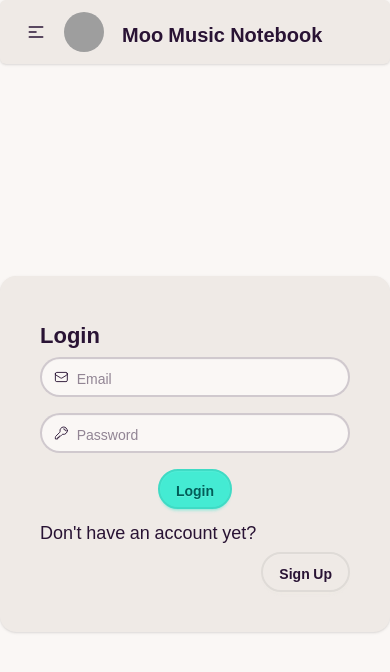
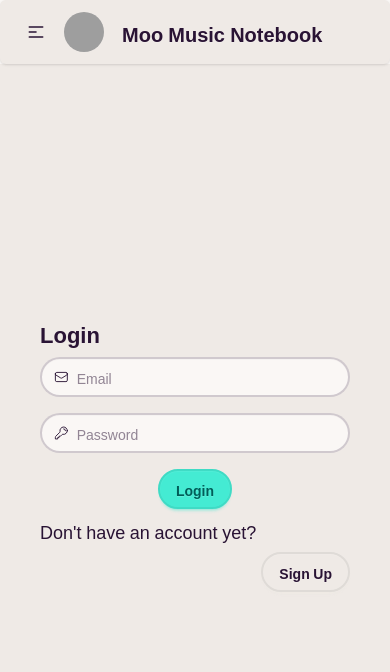
Before and after one commit to superquique/moo-client, a React (Vite) app: page /login in a window 390 px wide. Shown: the top 672 px of the page. Built offline with nearby package versions, Linux system fonts and the light colour scheme; no server answers; grey boxes are pictures that could not be loaded; a web font is replaced by a local one.

Commit message:
refactor: change login and signup cards to whole page on mobile

```diff
--- a/src/pages/LoginPage.jsx
+++ b/src/pages/LoginPage.jsx
@@ -37,8 +37,8 @@ function LoginPage(props) {
   };
 
   return (
-    <div className="flex-grow flex items-center justify-center bg-base-100">
-      <div className="card w-100 bg-base-200 card-xl shadow-sm">
+    <div className="flex flex-grow items-center justify-center bg-base-200 lg:bg-base-100">
+      <div className="lg:card w-100 bg-base-200 card-xl lg:shadow-sm">
         <div className="card-body">
           <h2 className="card-title">Login</h2>
 
--- a/src/pages/SignupPage.jsx
+++ b/src/pages/SignupPage.jsx
@@ -33,8 +33,8 @@ function SignupPage(props) {
 
 
   return (
-    <div className="flex-grow flex items-center justify-center bg-base-100">
-      <div className="card w-100 bg-base-200 card-xl shadow-sm">
+    <div className="flex flex-grow items-center justify-center bg-base-200 lg:bg-base-100">
+      <div className="lg:card w-100 bg-base-200 card-xl lg:shadow-sm">
         <div className="card-body">
           <h2 className="card-title">Sign Up</h2>
 
```
